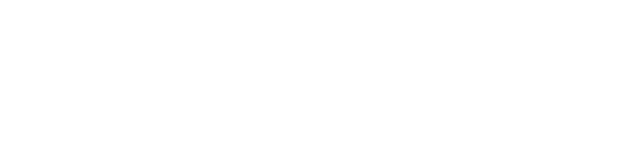
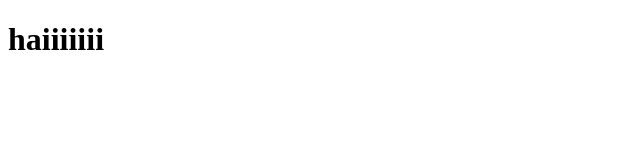
Before and after one commit to olivier615/vue-cli-w7-1, a plain HTML site: page index.html in a window 1280 px wide. Shown: the whole page, without its empty margins (0-640 px from the left). Drawn offline with Linux system fonts and the light colour scheme.

Commit message:
'第二次'

```diff
--- a/index.html
+++ b/index.html
@@ -7,6 +7,6 @@
   <title>Document</title>
 </head>
 <body>
-  <h1></h1>
+  <h1>haiiiiiii</h1>
 </body>
 </html>
```
